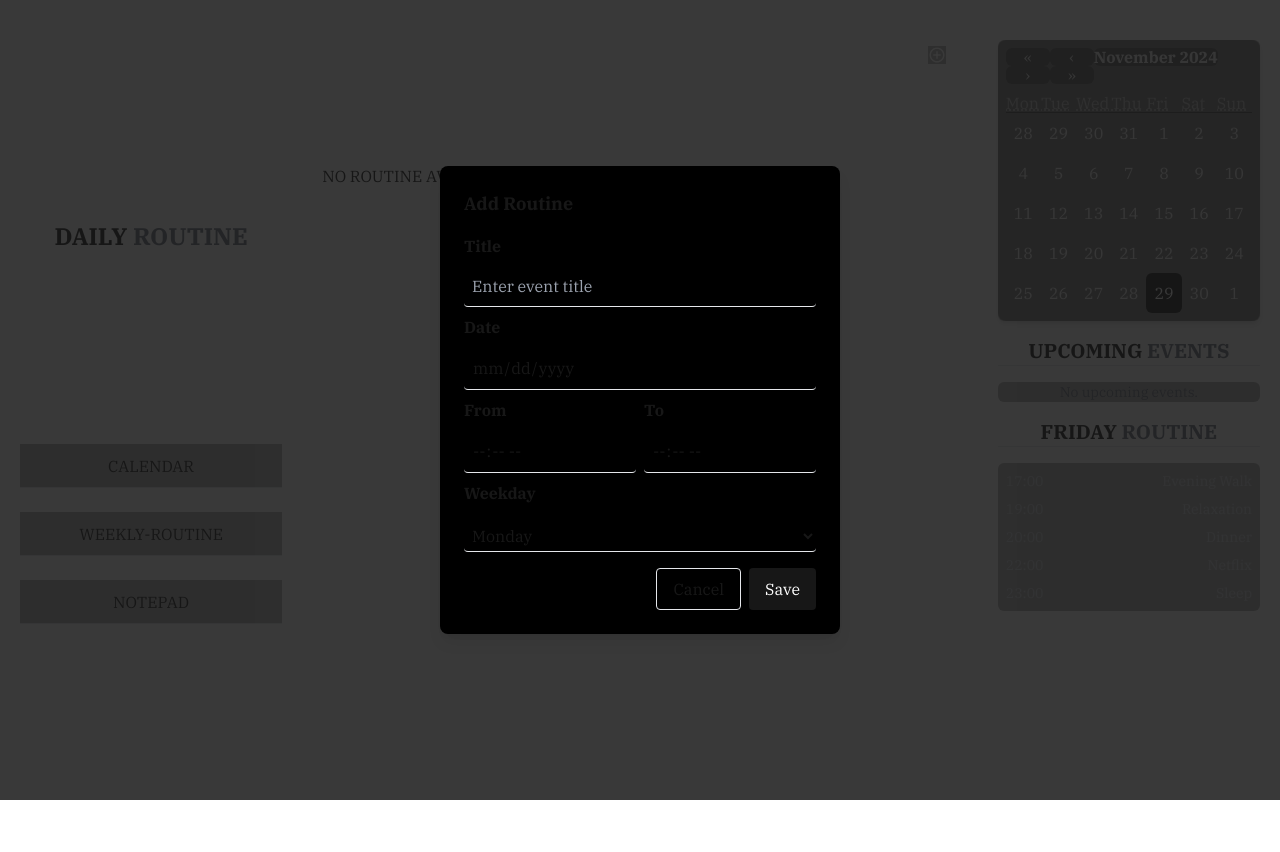
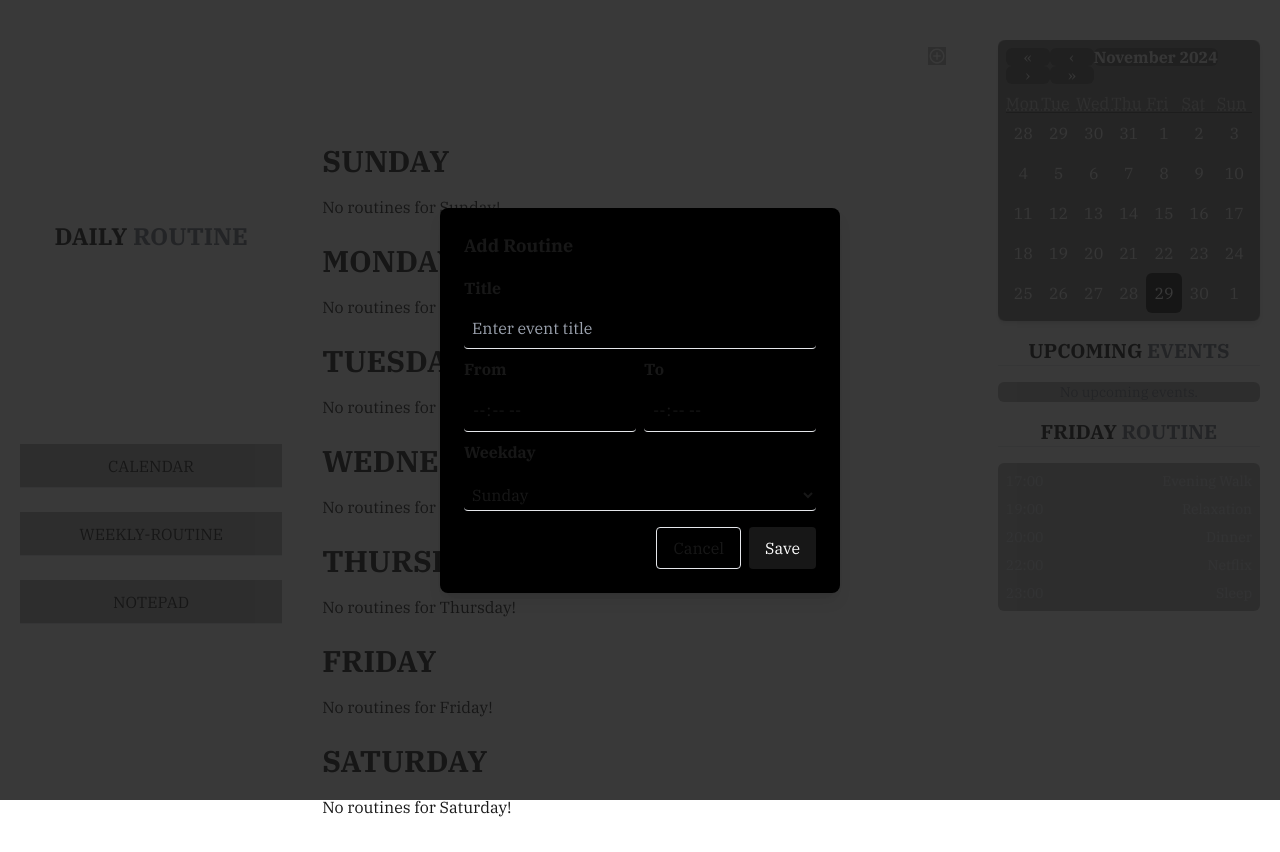
Before and after one commit to SandeebAdhikari/Daily_Routine_App, a Next.js app: page /routine in a window 1280 px wide. Both pictures are taken after a click on the element 952 px from the left and 54 px from the top of the page. Before the commit the page ends 800 px from the top, so only its background shows below. Built offline with nearby package versions, Linux system fonts and the light colour scheme.

Commit message:
filter the routine with weekdays

```diff
--- a/app/routine/page.tsx
+++ b/app/routine/page.tsx
@@ -4,6 +4,16 @@ import WeeklyRoutineCard from "@/components/WeeklyRoutineCard";
 import React, { useState } from "react";
 import AddRoutineModal from "@/components/AddRoutineModal";
 import { useRoutineContext } from "@/context";
+
+const weekdays = [
+  "Sunday",
+  "Monday",
+  "Tuesday",
+  "Wednesday",
+  "Thursday",
+  "Friday",
+  "Saturday",
+];
 
 const Routine = () => {
   const { currentRoutines, addRoutine, editRoutine, deleteRoutine } =
@@ -25,11 +35,18 @@ const Routine = () => {
 
   return (
     <div className="relative mt-10 w-full h-full">
-      <div className="mt-6 grid grid-cols-1 gap-4">
-        {!currentRoutines.length ? (
-          <p>NO ROUTINE AVAILABLE ADD ONE!</p>
+      {weekdays.map((weekday) => {
+        const filteredRoutines = currentRoutines.filter(
+          (routine) => routine.weekdays === weekday
+        );
+        return (
+          <div key={weekday} className="mb-6">
+            <h1 className="text-3xl font-bold mb-4">{weekday.toUpperCase()}</h1>
+            <div className="grid grid-cols-1 gap-4">
+              {!filteredRoutines.length ? (
+                <p>No routines for {weekday}!</p>
               ) : (
-          currentRoutines.map((routine) => (
+                filteredRoutines.map((routine) => (
                   <WeeklyRoutineCard
                     key={routine.id}
                     routine={routine}
@@ -39,6 +56,9 @@ const Routine = () => {
                 ))
               )}
             </div>
+          </div>
+        );
+      })}
 
       {isAddModalOpen && (
         <AddRoutineModal
--- a/components/AddRoutineModal.tsx
+++ b/components/AddRoutineModal.tsx
@@ -16,7 +16,6 @@ interface AddRoutineModalProps {
   onSave: (routine: any) => void;
   initialRoutineData?: {
     title: string;
-    date: string;
     startTime: string;
     endTime: string;
     weekdays: string;
@@ -30,7 +29,6 @@ const AddRoutineModal: React.FC<AddRoutineModalProps> = ({
   initialRoutineData,
 }) => {
   const [title, setTitle] = useState("");
-  const [date, setDate] = useState("");
   const [startTime, setStartTime] = useState("");
   const [endTime, setEndTime] = useState("");
   const [weekdays, setWeekdays] = useState("");
@@ -38,7 +36,6 @@ const AddRoutineModal: React.FC<AddRoutineModalProps> = ({
   useEffect(() => {
     if (initialRoutineData) {
       setTitle(initialRoutineData.title);
-      setDate(initialRoutineData.date);
       setStartTime(initialRoutineData.startTime);
       setEndTime(initialRoutineData.endTime);
       setWeekdays(initialRoutineData.weekdays);
@@ -49,7 +46,6 @@ const AddRoutineModal: React.FC<AddRoutineModalProps> = ({
 
   const handleClose = () => {
     setTitle("");
-    setDate("");
     setStartTime("");
     setEndTime("");
     setWeekdays("");
@@ -62,7 +58,6 @@ const AddRoutineModal: React.FC<AddRoutineModalProps> = ({
     const newRoutine = {
       id: Date.now().toString(),
       title,
-      date,
       startTime,
       endTime,
       weekdays,
@@ -91,20 +86,6 @@ const AddRoutineModal: React.FC<AddRoutineModalProps> = ({
                 onChange={(e) => setTitle(e.target.value)}
                 className="w-full bg-transparent p-2 border-b rounded outline-none hover:border"
                 placeholder="Enter event title"
-                required
-              />
-              <label
-                htmlFor="event-date"
-                className="mt-2 block font-semibold mb-2"
-              >
-                Date
-              </label>
-              <input
-                id="event-date"
-                type="date"
-                value={date}
-                onChange={(e) => setDate(e.target.value)}
-                className="w-full bg-transparent p-2 border-b rounded outline-none hover:border"
                 required
               />
               <div className="flex w-full gap-2 mt-2">
--- a/components/WeekdayInput.tsx
+++ b/components/WeekdayInput.tsx
@@ -22,7 +22,7 @@ const WeekdayInput: React.FC<WeekdayInputProps> = ({ setWeekdays }) => {
       </label>
       <select
         id="weekday-select"
-        defaultValue="Monday"
+        defaultValue=""
         onChange={(e) => setWeekdays(e.target.value)}
         className="w-full bg-transparent p-1 border-b rounded outline-none hover:border"
       >
--- a/components/WeeklyRoutineCard.tsx
+++ b/components/WeeklyRoutineCard.tsx
@@ -6,7 +6,6 @@ import AddRoutineModal from "@/components/AddRoutineModal";
 interface Routine {
   id: string;
   title: string;
-  date: string;
   startTime: string;
   endTime: string;
   weekdays: string;
@@ -14,7 +13,9 @@ interface Routine {
 
 interface WeeklyRoutineCardProps {
   routine: Routine;
+
   onDeleteRoutine: (id: string) => void;
+
   onEditRoutine: (updatedRoutine: Routine) => void;
 }
 
@@ -49,18 +50,19 @@ const WeeklyRoutineCard: React.FC<WeeklyRoutineCardProps> = ({
   return (
     <>
       <div
-        className="w-full p-8 h-[151px] rounded-2xl bg-black/30 cursor-pointer hover:bg-black/40 transition-all  shadow-sm shadow-white"
+        className="w-[475px] h-[151px] p-8 rounded-2xl bg-black/30 cursor-pointer hover:bg-black/40 transition-all  shadow-sm shadow-white"
         onClick={openViewModal}
       >
-        <div className="flex flex-col">
+        <div className="flex w-full justify-between translate-y-5">
           <h1 className="text-[18px] font-bold hover:underline">
             {routine.title.toUpperCase()}
           </h1>
-          <h2 className="text-[16px]">{routine.date}</h2>
-          <p className="mt-1 text-[14px]">
-            {routine.startTime} - {routine.endTime}
-          </p>
-          <p className="mt-1 text-[14px]">{routine.weekdays}</p>
+          <div className="flex flex-col">
+            <p className="text-[16px] font-semibold">{routine.weekdays}</p>
+            <p className="text-[14px]">
+              {routine.startTime} - {routine.endTime}
+            </p>
+          </div>
         </div>
       </div>
 
@@ -80,9 +82,11 @@ const WeeklyRoutineCard: React.FC<WeeklyRoutineCardProps> = ({
                 {routine.title.toUpperCase()}
               </h2>
               <p>
-                <strong>Start:</strong> {routine.date} {routine.startTime}
+                <strong>Weekday:</strong> {routine.weekdays}
                 <br />
-                <strong>End:</strong> {routine.date} {routine.endTime}
+                <strong>Start:</strong> {routine.startTime}
+                <br />
+                <strong>End:</strong> {routine.endTime}
               </p>
             </div>
 
--- a/context/index.tsx
+++ b/context/index.tsx
@@ -89,7 +89,6 @@ export const EventProvider = ({ children }: EventProviderProps) => {
 export interface Routine {
   id: string;
   title: string;
-  date: string;
   startTime: string;
   endTime: string;
   weekdays: string;
```
Lines whose indentation alone changed are shown as unchanged.
